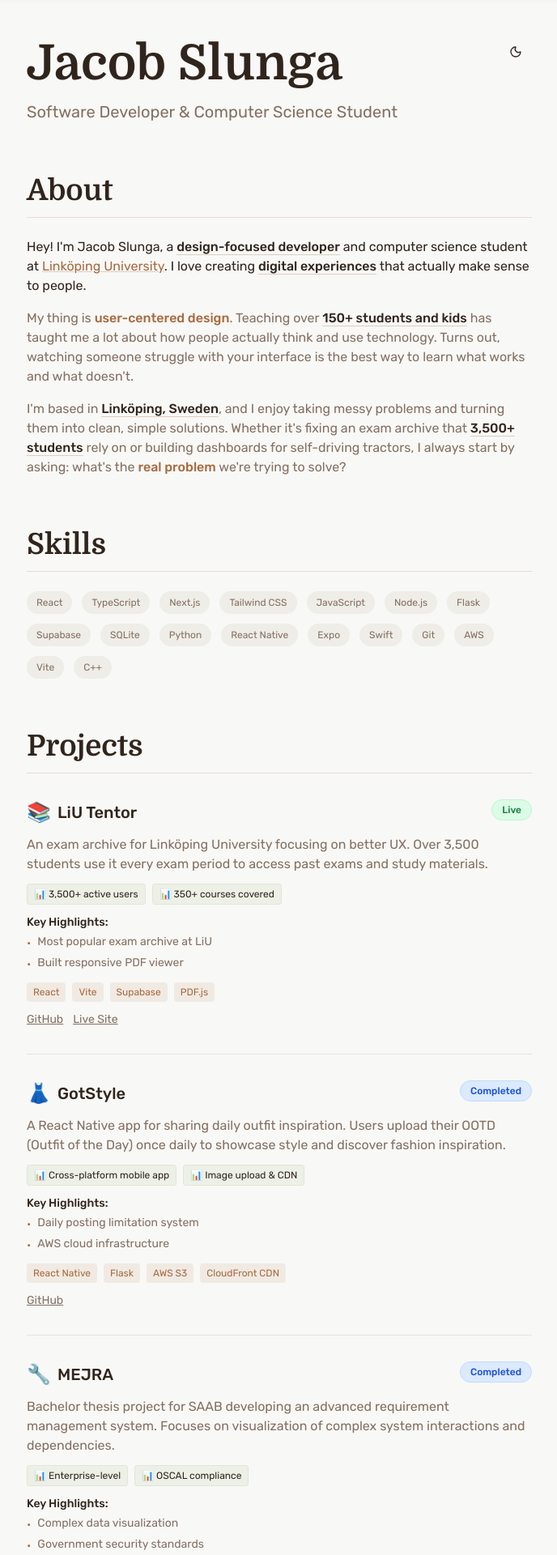
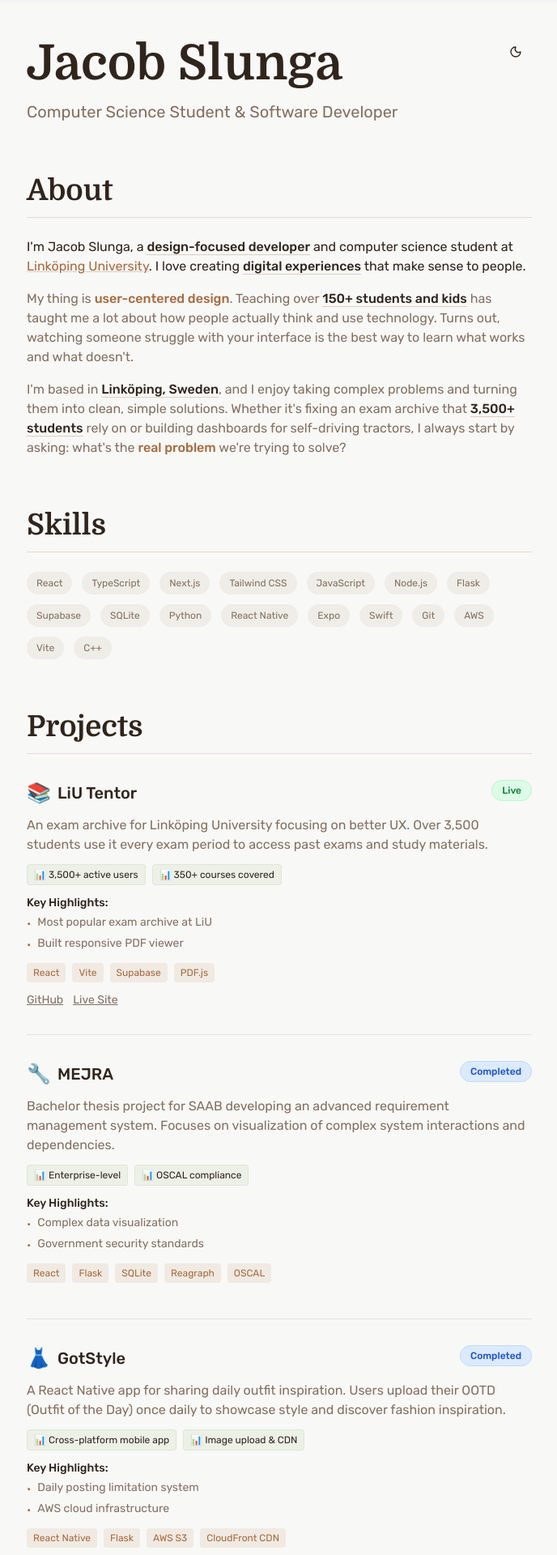
Before and after one commit to jacobslunga/portfolio-site, a React (Vite) app: page / in a window 1280 px wide. Shown: the top 1920 px of the page at 81% size, without its empty margins (295-983 px from the left). Built offline with nearby package versions, Linux system fonts and the light colour scheme.

Commit message:
changed moms fixes

```diff
--- a/src/pages/HomePage.tsx
+++ b/src/pages/HomePage.tsx
@@ -21,6 +21,16 @@ const projects = [
     emoji: "📚",
   },
   {
+    name: "MEJRA",
+    description:
+      "Bachelor thesis project for SAAB developing an advanced requirement management system. Focuses on visualization of complex system interactions and dependencies.",
+    technologies: ["React", "Flask", "SQLite", "Reagraph", "OSCAL"],
+    status: "Completed",
+    metrics: ["Enterprise-level", "OSCAL compliance"],
+    highlights: ["Complex data visualization", "Government security standards"],
+    emoji: "🔧",
+  },
+  {
     name: "GotStyle",
     description:
       "A React Native app for sharing daily outfit inspiration. Users upload their OOTD (Outfit of the Day) once daily to showcase style and discover fashion inspiration.",
@@ -30,16 +40,6 @@ const projects = [
     metrics: ["Cross-platform mobile app", "Image upload & CDN"],
     highlights: ["Daily posting limitation system", "AWS cloud infrastructure"],
     emoji: "👗",
-  },
-  {
-    name: "MEJRA",
-    description:
-      "Bachelor thesis project for SAAB developing an advanced requirement management system. Focuses on visualization of complex system interactions and dependencies.",
-    technologies: ["React", "Flask", "SQLite", "Reagraph", "OSCAL"],
-    status: "Completed",
-    metrics: ["Enterprise-level", "OSCAL compliance"],
-    highlights: ["Complex data visualization", "Government security standards"],
-    emoji: "🔧",
   },
 ];
 
@@ -149,7 +149,7 @@ export default function HomePage() {
             Jacob Slunga
           </h1>
           <p className="text-lg sm:text-xl text-muted-foreground">
-            Software Developer & Computer Science Student
+            Computer Science Student & Software Developer
           </p>
         </div>
         <Button
@@ -174,7 +174,7 @@ export default function HomePage() {
         </h2>
         <div className="space-y-4 text-muted-foreground">
           <p className="text-foreground">
-            Hey! I'm Jacob Slunga, a{" "}
+            I'm Jacob Slunga, a{" "}
             <span className="text-foreground font-medium border-b border-primary/30 hover:border-primary transition-colors cursor-default">
               design-focused developer
             </span>{" "}
@@ -191,7 +191,7 @@ export default function HomePage() {
             <span className="text-foreground font-medium border-b border-primary/30 hover:border-primary transition-colors cursor-default">
               digital experiences
             </span>{" "}
-            that actually make sense to people.
+            that make sense to people.
           </p>
           <p>
             My thing is{" "}
@@ -211,7 +211,7 @@ export default function HomePage() {
             <span className="text-foreground font-medium border-b border-primary/30 hover:border-primary transition-colors cursor-default">
               Linköping, Sweden
             </span>
-            , and I enjoy taking messy problems and turning them into clean,
+            , and I enjoy taking complex problems and turning them into clean,
             simple solutions. Whether it's fixing an exam archive that{" "}
             <span className="text-foreground font-medium border-b border-primary/30 hover:border-primary transition-colors cursor-default">
               3,500+ students
@@ -408,7 +408,7 @@ export default function HomePage() {
               }
               className="rounded-full border-border/50 bg-background/50 hover:bg-primary/10 hover:border-primary/30 transition-all duration-200"
             >
-              <GitHubLogoIcon className="w-4 h-4 sm:mr-2" />
+              <GitHubLogoIcon className="w-4 h-4" />
               <span className="hidden sm:inline">GitHub</span>
             </Button>
             <Button
@@ -424,7 +424,7 @@ export default function HomePage() {
               }}
               className="rounded-full border-border/50 bg-background/50 hover:bg-primary/10 hover:border-primary/30 transition-all duration-200"
             >
-              <FileText className="w-4 h-4 sm:mr-2" />
+              <FileText className="w-4 h-4" />
               <span className="hidden sm:inline">Resume</span>
             </Button>
             <Button
@@ -432,7 +432,7 @@ export default function HomePage() {
               onClick={() => window.open("mailto:jacobslunga21@yahoo.se")}
               className="rounded-full bg-primary hover:bg-primary/90 transition-all duration-200"
             >
-              <Mail className="w-4 h-4 sm:mr-2" />
+              <Mail className="w-4 h-4" />
               <span className="hidden sm:inline">Contact</span>
             </Button>
           </div>
```
